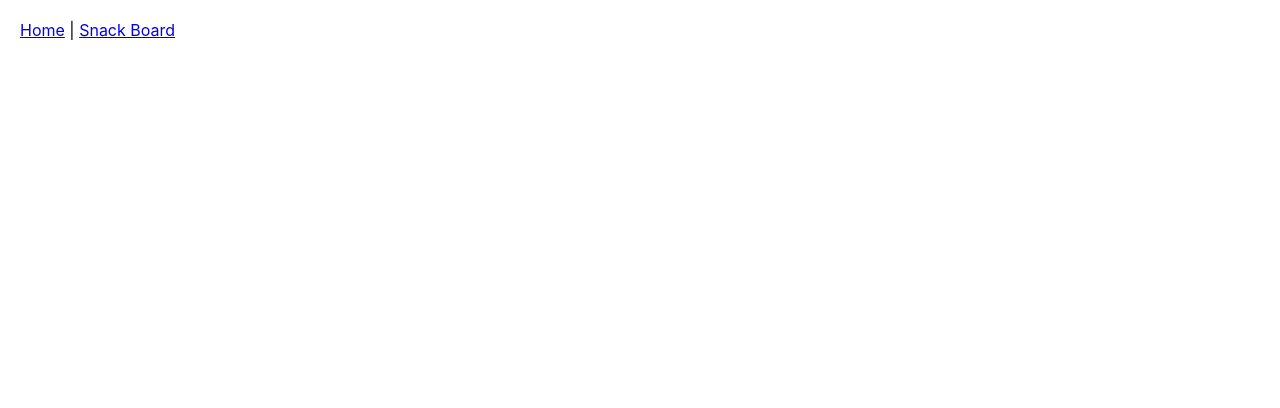
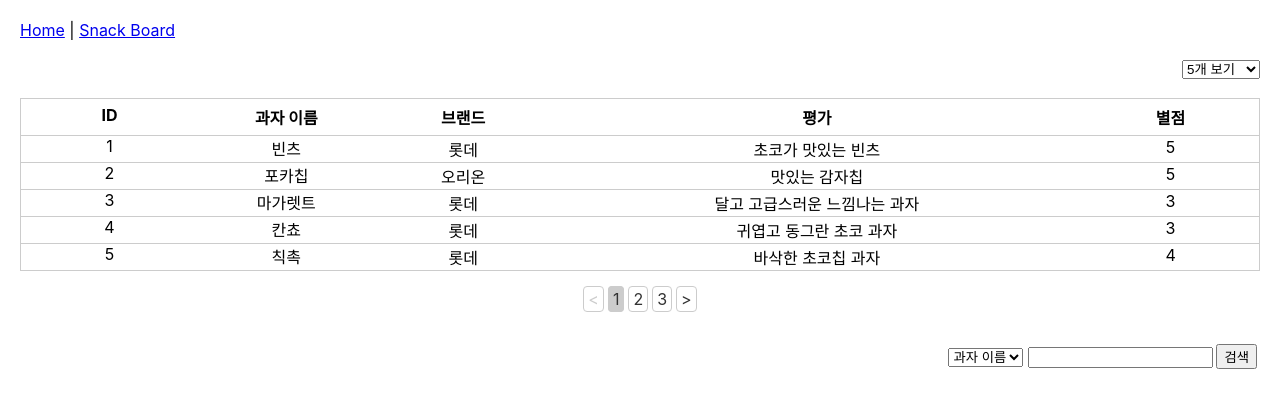
Before and after one commit to Almond13/lerarn-react-new, a React (Create React App) app: page /snack-board/1 in a window 1280 px wide. Before the commit this address had no page. Shown: the top 408 px of the page. Built offline with nearby package versions, Linux system fonts and the light colour scheme.

Commit message:
Add Route, Modify css

```diff
--- a/package.json
+++ b/package.json
@@ -9,7 +9,7 @@
     "axios": "^1.6.1",
     "react": "^18.2.0",
     "react-dom": "^18.2.0",
-    "react-router-dom": "^6.18.0",
+    "react-router-dom": "^6.20.0",
     "react-scripts": "5.0.1",
     "web-vitals": "^2.1.4"
   },
--- a/src/App.js
+++ b/src/App.js
@@ -1,3 +1,4 @@
+// App.js
 import React from 'react'
 import { Routes, Route, Link } from 'react-router-dom'
 
@@ -8,11 +9,12 @@ function App() {
   return (
     <div className="App">
       <nav>
-        <Link to="/">Home</Link> | <Link to="/SnackBoard">Snack Board</Link>
+        <Link to="/">Home</Link> | <Link to="/snack-board/1">Snack Board</Link>
       </nav>
       <Routes>
         <Route path="/" element={<Home />} />
-        <Route path="/SnackBoard" element={<SnackBoard />} />
+        <Route path="/snack-board" element={<SnackBoard />} />
+        <Route path="/snack-board/:page" element={<SnackBoard />} />
       </Routes>
     </div>
   )
--- a/src/index.css
+++ b/src/index.css
@@ -16,10 +16,13 @@ code {
   padding: 20px;
 }
 
+/*기본 스타일*/
 .board{
   display: grid;
   grid-auto-flow: column;
   grid-template-rows: 1fr 3fr 1fr 1fr;
+  align-items: center;
+  max-height: 600px;
 }
 
 .board label {
@@ -30,10 +33,38 @@ code {
   justify-self: center;
 }
 
-.table-container {
+/*테이블 스타일*/
+.table-container table{
   display: grid;
+  align-items: center;
+  border: 1px solid #ccc;
 }
 
+.table-container thead{
+  padding: 5px 0;
+}
+
+.table-container tbody{
+  text-align: center;
+  vertical-align: middle
+}
+
+.table-container td{
+  border-top: 1px solid #ccc;
+}
+
+/*검색 결과가 있을때*/
+.table-container .result, .table-container thead tr{
+  display: grid;
+  grid-template-columns: repeat(3, 1fr) 3fr 1fr;
+}
+
+/*검색 결과가 없을때*/
+.table-container .no-result{
+  display:grid;
+}
+
+/*검색창 스타일*/
 .board .select {
   margin: 10px 5px 10px 0;
 }
@@ -41,3 +72,24 @@ code {
 .board button {
   margin: 0 3px;
 }
+
+/*pagination 스타일*/
+.pagination-link{
+  text-decoration: none;
+  padding: 2px 4px;
+  margin: 2px;
+  border: 1px solid #ccc;
+  border-radius: 4px;
+  background: #fff;
+  color: #333;
+  cursor: pointer;
+}
+
+.disabled {
+  pointer-events: none;
+  color: #ccc
+}
+
+.pagination-link.active {
+  background-color: #ccc;
+}
--- a/src/pages/SnackBoard.js
+++ b/src/pages/SnackBoard.js
@@ -1,9 +1,11 @@
 import React, { useEffect, useState } from 'react'
 import axios from 'axios'
+import { Link, useParams, useNavigate } from 'react-router-dom'
 
 const SnackBoard = () => {
+  const navigate = useNavigate()
+  const { page } = useParams()
   const [list, setList] = useState([])
-  const [page, setPage] = useState(1)
   const [limit, setLimit] = useState(5)
   const offset = (page - 1) * limit
   const [total, setTotal] = useState(0)
@@ -13,7 +15,7 @@ const SnackBoard = () => {
 
   const Lists = ({ listData }) => {
     return (
-      <tr style={{ padding: 0, margin: 0 }}>
+      <tr className="result" style={{ padding: 0, margin: 0 }}>
         <td style={{ padding: 0, margin: 0 }}>{listData.id}</td>
         <td style={{ padding: 0, margin: 0 }}>{listData.snack}</td>
         <td>{listData.brand}</td>
@@ -22,6 +24,7 @@ const SnackBoard = () => {
       </tr>
     )
   }
+
   const getList = async () => {
     try {
       const { data } = await axios.get('http://localhost:3000/data/snackData.json')
@@ -37,7 +40,7 @@ const SnackBoard = () => {
     return list.slice(offset, offset + limit)
   }
 
-  //검색 기능
+  // 검색기능
   const filterList = list.filter((item) => {
     const target = item[searchType]
     return String(target).includes(searchName)
@@ -49,40 +52,42 @@ const SnackBoard = () => {
   }
 
   // 페이지네이션 컴포넌트
-  const Pagination = ({ total, limit, page, setPage }) => {
+  const Pagination = ({ total, limit, page }) => {
     const numPage = Math.ceil(total / limit)
     return (
-      <div className="select pagination">
-        <button onClick={() => setPage(page - 1)} disabled={page === 1}>
+      <div className="pagination">
+        <Link
+          className={`pagination-link ${page === '1' ? 'disabled' : ''}`}
+          to={`/snack-board/${parseInt(page, 10) - 1}`}
+        >
           &lt;
-        </button>
+        </Link>
         {Array(numPage)
           .fill()
           .map((_, i) => (
-            <button
+            <Link
+              to={`/snack-board/${i + 1}`}
               key={i + 1}
-              onClick={() => setPage(i + 1)}
-              aria-current={page === i + 1 ? 'page' : undefined}
+              className={`pagination-link ${page === `${i + 1}` ? 'active' : ''}`}
             >
               {i + 1}
-            </button>
+            </Link>
           ))}
-        <button onClick={() => setPage(page + 1)} disabled={page === numPage}>
+        <Link
+          className={`pagination-link ${page === `${numPage}` ? 'disabled' : ''}`}
+          to={`/snack-board/${parseInt(page, 10) + 1}`}
+        >
           &gt;
-        </button>
+        </Link>
       </div>
     )
   }
 
-  // 리스트 수 조절 컴포넌트
+  //리스트 수 조절 컴포넌트
   const SelectNum = () => {
     return (
       <label>
-        <select
-          className="select"
-          value={limit}
-          onChange={({ target: { value } }) => setLimit(Number(value))}
-        >
+        <select value={limit} onChange={({ target: { value } }) => setLimit(Number(value))}>
           <option value="5">5개 보기</option>
           <option value="10">10개 보기</option>
           <option value="15">15개 보기</option>
@@ -92,9 +97,14 @@ const SnackBoard = () => {
     )
   }
 
+  // 랜더
   useEffect(() => {
+    if (page > Math.ceil(total / limit)) {
+      const newPage = Math.max(1, Math.ceil(total / limit))
+      navigate(`/snack-board/${newPage}`, { replace: true })
+    }
     getList()
-  }, [])
+  }, [total, page, limit, navigate])
 
   return (
     <div className="board">
@@ -110,9 +120,9 @@ const SnackBoard = () => {
               <th>별점</th>
             </tr>
           </thead>
-          <tbody style={{ textAlign: 'center' }}>
+          <tbody>
             {filteredList.length === 0 ? (
-              <tr>
+              <tr className="no-result">
                 <td>검색 결과가 없습니다.</td>
               </tr>
             ) : (
@@ -121,7 +131,7 @@ const SnackBoard = () => {
           </tbody>
         </table>
       </div>
-      <Pagination total={total} limit={limit} page={page} setPage={setPage} />
+      <Pagination total={total} limit={limit} page={page} />
       <label>
         <select
           className="select"
```
Also changed, not shown: 1 other file (tests, documents, lock files or other folders).
